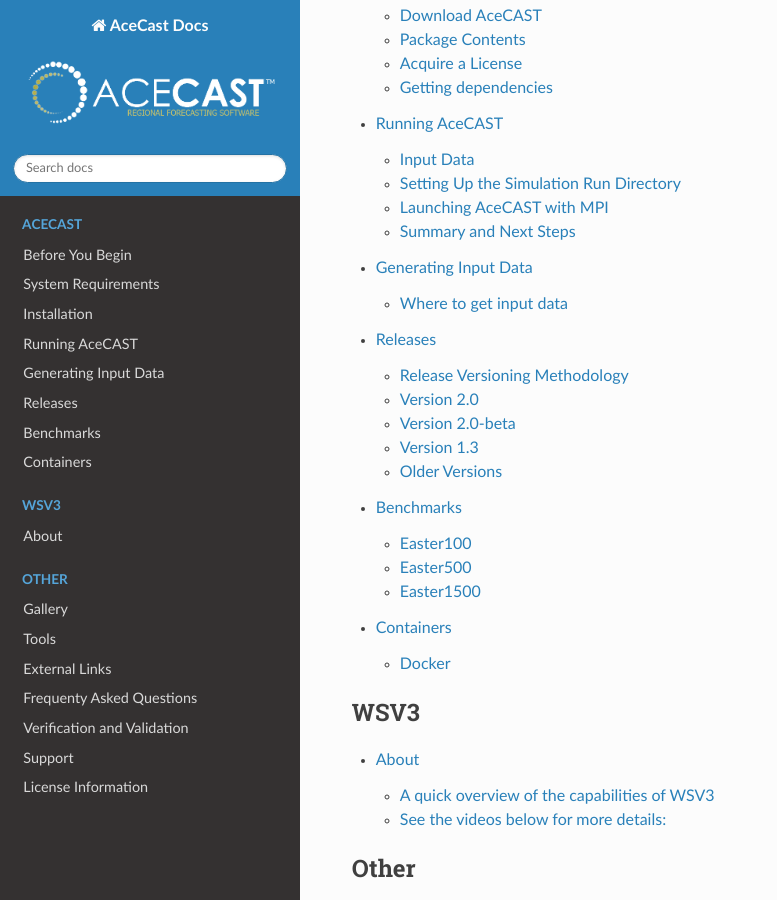
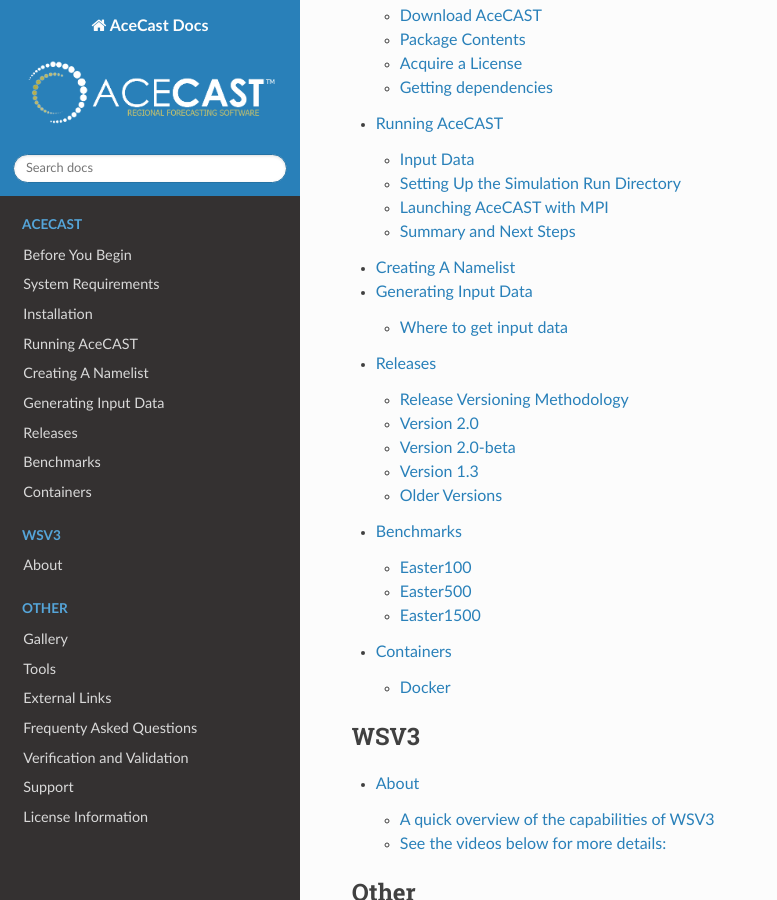
Before and after one commit to TempoQuestInc/AceCAST-Docs, a Sphinx documentation site: the page built from source/index.rst, in a window 1280 px wide and 900 px high, scrolled down 1386 px. Shown: the whole window, without its empty margins (0-777 px from the left). Built offline with Sphinx 7.4.7 and the Read the Docs theme 2.0.0, drawn with Linux system fonts in a browser that asks for light colours.

Commit message:
Added namelist support app

```diff
--- a/source/CreatingNamelist.rst
+++ b/source/CreatingNamelist.rst
@@ -8,3 +8,9 @@
 ###################
 
 Under Construction
+
+.. raw:: html
+   .. :file: _static/nml_table.html
+
+   <iframe src="https://nml-support-table-app.herokuapp.com/" width=800 height=900>
+   .. <iframe src="http://127.0.0.1:8050/" width=800 height=900>
--- a/source/index.rst
+++ b/source/index.rst
@@ -68,6 +68,7 @@
    Requirements.rst
    Installation.rst
    RunningAcecast.rst
+   CreatingNamelist.rst
    GeneratingInputData.rst
    Releases.rst
    Benchmarks.rst
```
